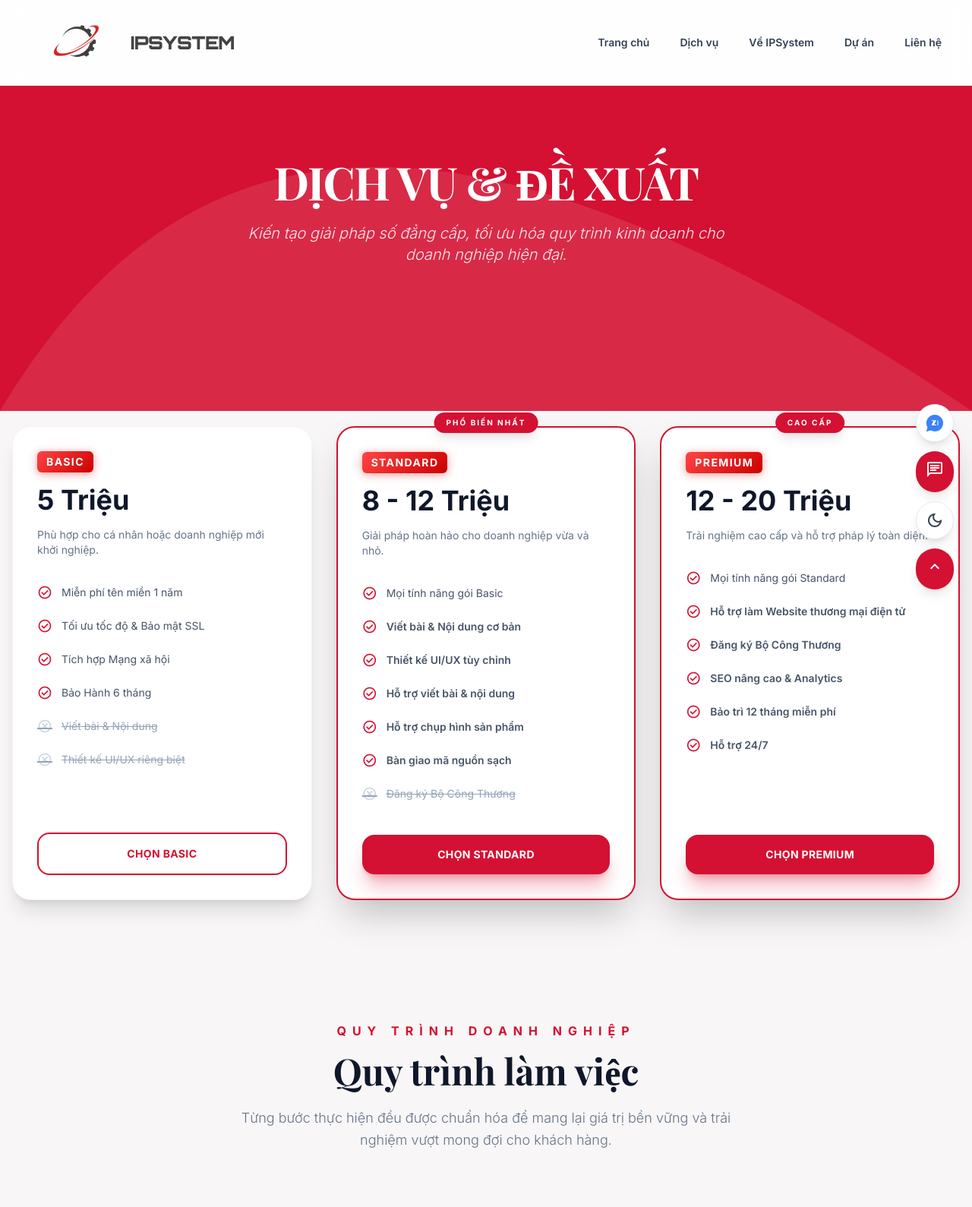
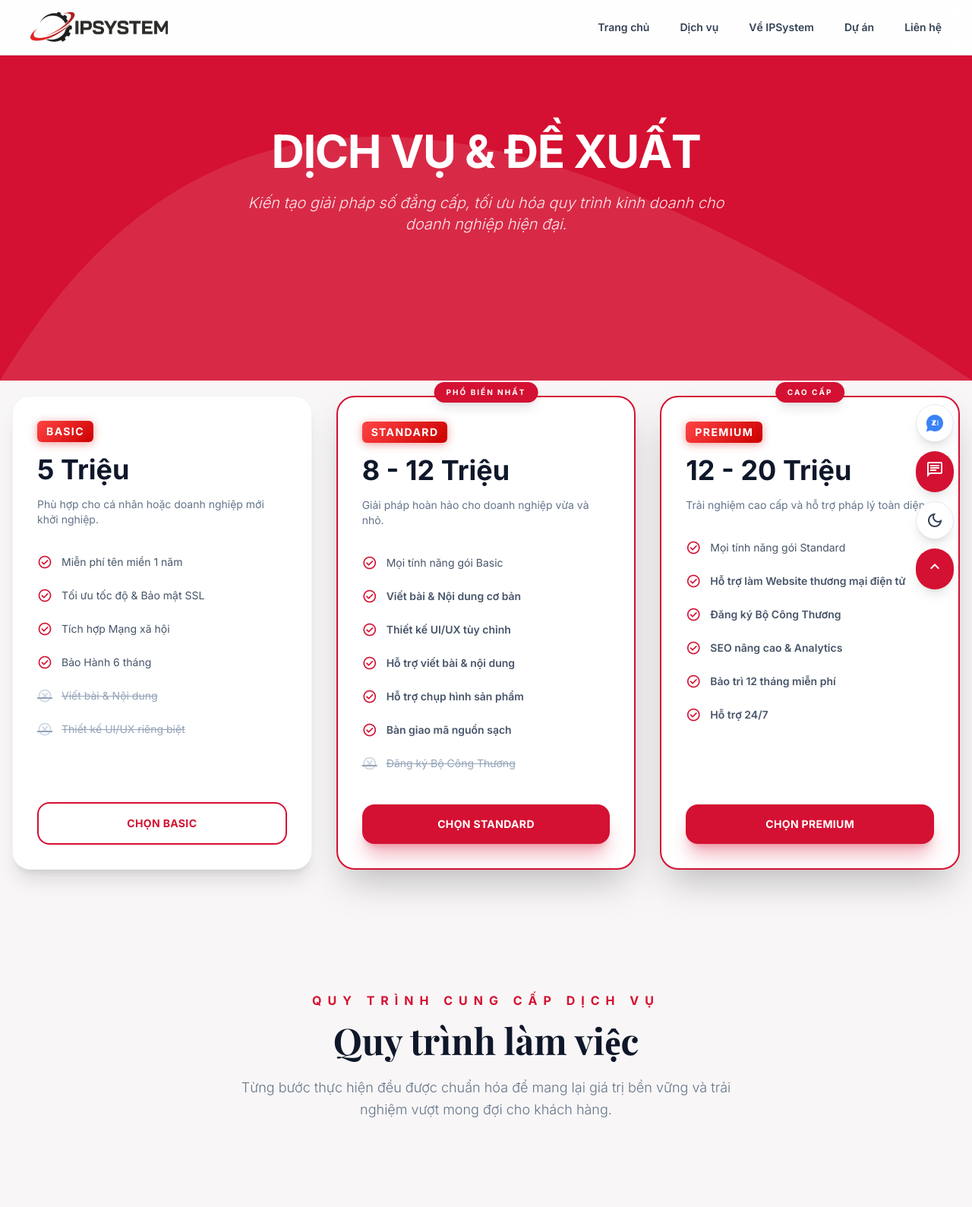
Before and after one commit to thanhloc5226-netizen/ipsystemne, a Django app: page /service/ in a window 1280 px wide. Shown: the top 1589 px of the page at 76% size. Run offline with Django 5.2, Linux system fonts and the light colour scheme; some libraries are stand-ins or nearby versions; some web fonts are replaced.

Commit message:
loclamxongroi

```diff
--- a/ipsystem/ipsystemapp/templates/ipsystemapp/base.html
+++ b/ipsystem/ipsystemapp/templates/ipsystemapp/base.html
@@ -110,8 +110,8 @@
         <div class="max-w-7xl mx-auto px-6 lg:px-10 py-4 flex items-center justify-between">
             <!-- Logo -->
             <a href="{% url 'home' %}" class="flex items-center gap-3 text-primary">
-                <img src="../../../media/logo/logo_ipsystem_kochu2.png" class="h-20 w-auto" alt="IPSystem Logo"/>
-                <h2 class="text-2xl font-black leading-tight tracking-tight" style="font-family: 'Orbitron', sans-serif; color: #444444;">IPSYSTEM</h2>
+                <img src="../../../media/logo/logomoi.png" class="h-10 w-auto" alt="IPSystem Logo"/>
+
             </a>
 
             <!-- Desktop Nav -->
@@ -291,8 +291,8 @@
     <div class="max-w-7xl mx-auto grid md:grid-cols-2 lg:grid-cols-4 gap-12 mb-16">
         <div class="flex flex-col gap-6">
             <div class="flex items-center gap-1" style="margin-left: -10%;">
-                <img src="../../../media/logo/logo_ipsystem_kochu2.png" class="h-20 w-auto" alt="IPSystem Logo"/>
-                <h2 class="text-2xl font-black leading-tight tracking-tight" style="font-family: 'Orbitron', sans-serif; color: #ffffff;">IPSYSTEM</h2>
+                <img src="../../../media/logo/img.png" class="h-50 w-auto" alt="IPSystem Logo"/>
+
             </div>
             <p class="leading-relaxed font-medium text-white/90">
                 Chuyên gia thiết kế phần mềm và giải pháp công nghệ cao cấp cho doanh nghiệp hiện đại.
--- a/ipsystem/service/templates/service/service.html
+++ b/ipsystem/service/templates/service/service.html
@@ -22,7 +22,7 @@
         </svg>
     </div>
     <div class="relative z-10 max-w-4xl mx-auto">
-        <h1 class="text-4xl md:text-6xl font-bold tracking-tight mb-6 font-serif">DỊCH VỤ &amp; ĐỀ XUẤT</h1>
+        <h1 class="text-4xl md:text-6xl font-bold tracking-tight mb-6 ">DỊCH VỤ & ĐỀ XUẤT</h1>
         <p class="text-white/90 text-lg md:text-xl font-light italic max-w-2xl mx-auto">
             Kiến tạo giải pháp số đẳng cấp, tối ưu hóa quy trình kinh doanh cho doanh nghiệp hiện đại.
         </p>
@@ -167,7 +167,7 @@
    <!-- ===== WORKFLOW ===== -->
     <section id="workflow">
         <div class="text-center mb-20">
-            <span class="text-primary font-bold tracking-[0.5em] uppercase text-base mb-4 block">Quy trình doanh nghiệp</span>
+            <span class="text-primary font-bold tracking-[0.5em] uppercase text-base mb-4 block">Quy trình cung cấp dịch vụ</span>
             <h2 class="text-4xl md:text-5xl font-serif font-bold text-slate-900 dark:text-white mb-6">Quy trình làm việc</h2>
             <p class="text-slate-500 dark:text-slate-400 max-w-2xl mx-auto text-lg font-light leading-relaxed">
                 Từng bước thực hiện đều được chuẩn hóa để mang lại giá trị bền vững và trải nghiệm vượt mong đợi cho khách hàng.
```
Also changed, not shown: ipsystem/media/logo/img.png (added), ipsystem/media/logo/logomoi.png (added).
